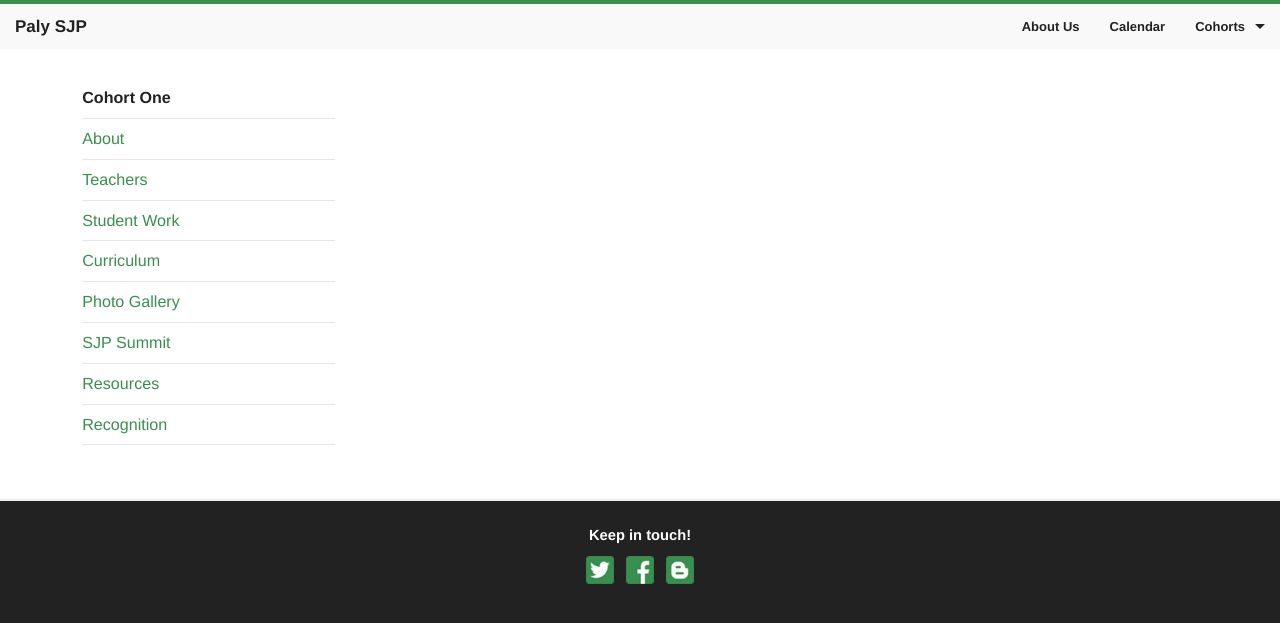
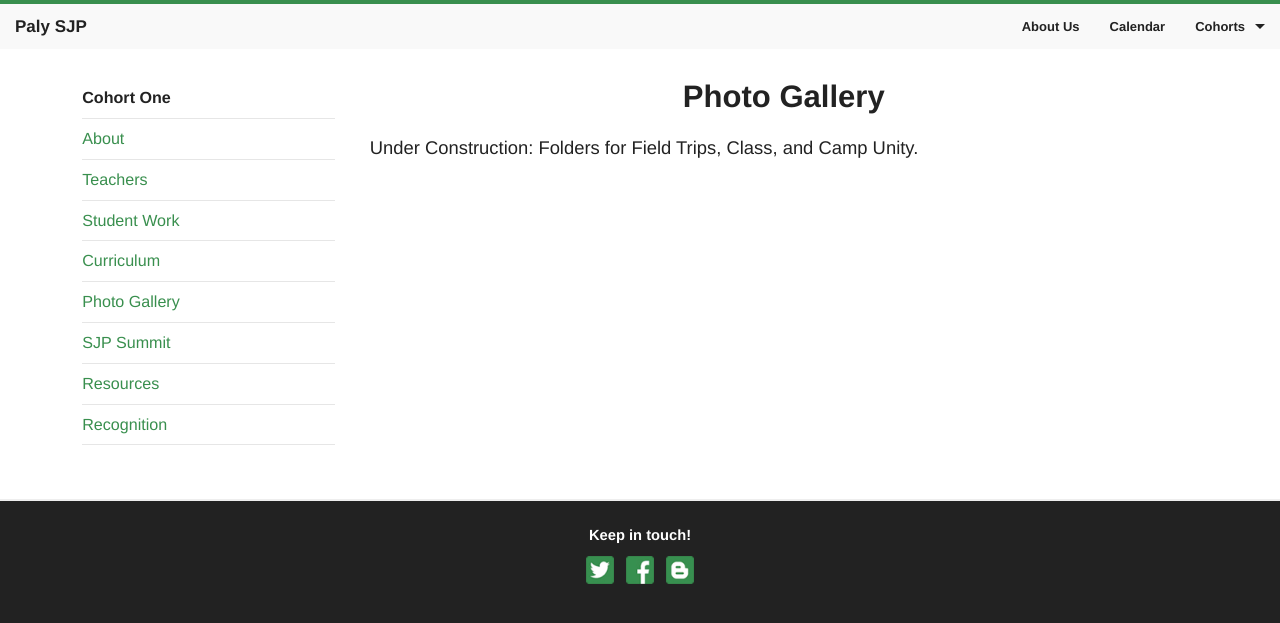
Before and after one commit to rafilong/palysjp-website, a Jekyll site: the page built from cohorts/one/pictures.html, in a window 1280 px wide. Shown: the top 623 px of the page. Built offline with Jekyll 4.4.1, drawn with Linux system fonts in a browser that asks for light colours; Markdown is read by kramdown in place of the engine named in the settings.

Commit message:
Added to Photo Gallery

```diff
--- a/cohorts/one/pictures.html
+++ b/cohorts/one/pictures.html
@@ -4,3 +4,7 @@ title: Cohort 1 | Picture Gallery
 cohortlink: one
 cohort: One
 ---
+
+<h3>Photo Gallery</h3>
+
+Under Construction: Folders for Field Trips, Class, and Camp Unity.
```
